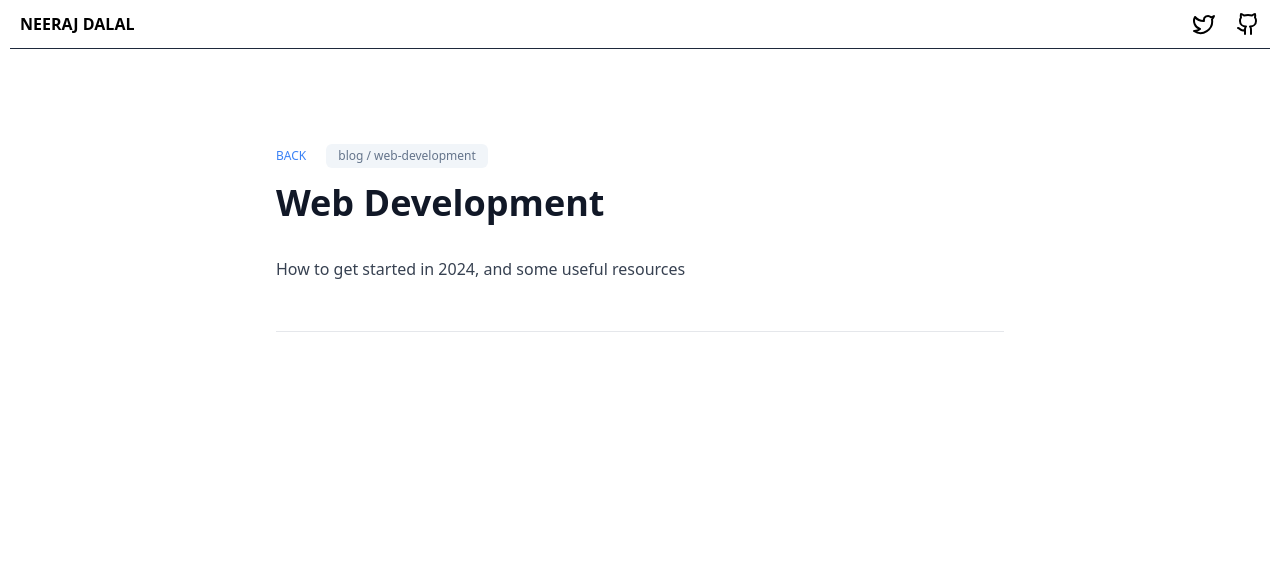
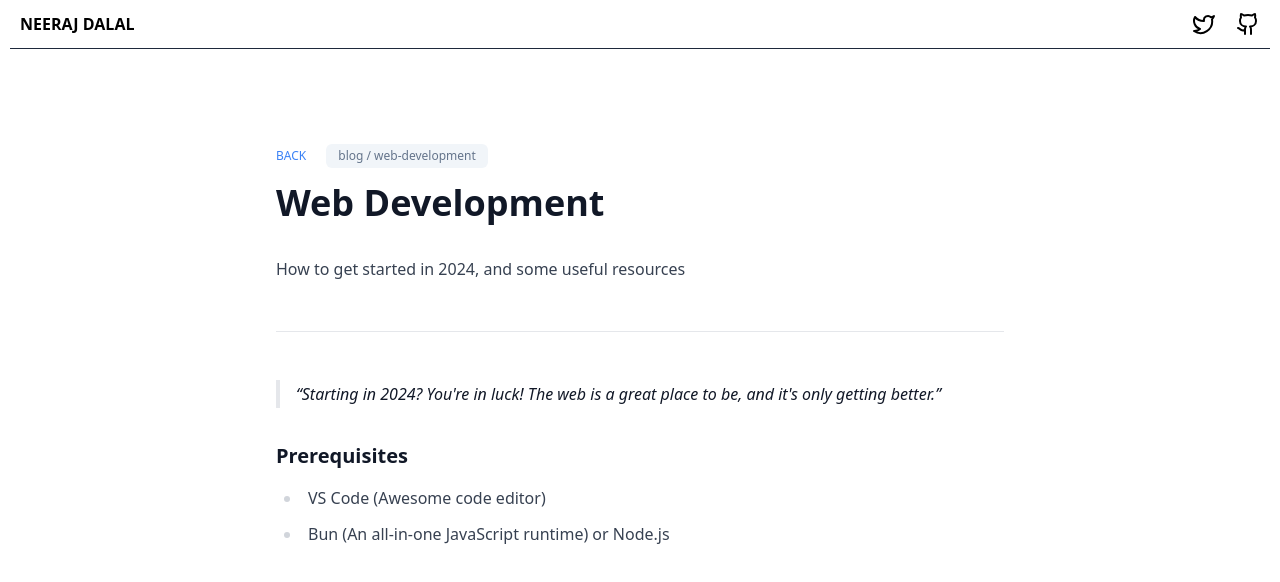
Before and after one commit to nrjdalal/v0.nrjdalal.com, a Next.js app: page /blog/web-development in a window 1280 px wide. Shown: the top 582 px of the page. Built offline with nearby package versions, Linux system fonts and the light colour scheme.

Commit message:
web-dev updated

```diff
--- a/src/app/(mdx)/blog/web-development/page.mdx
+++ b/src/app/(mdx)/blog/web-development/page.mdx
@@ -8,3 +8,10 @@ export const metadata = {
 {metadata.description}
 
 ---
+
+> Starting in 2024? You're in luck! The web is a great place to be, and it's only getting better.
+
+### Prerequisites
+
+- VS Code (Awesome code editor)
+- Bun (An all-in-one JavaScript runtime) or Node.js
```
